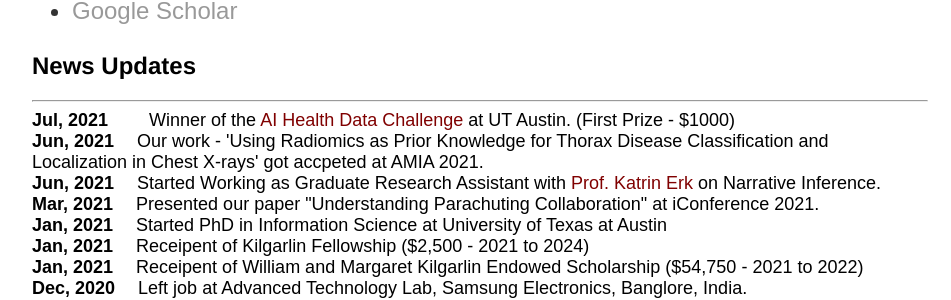
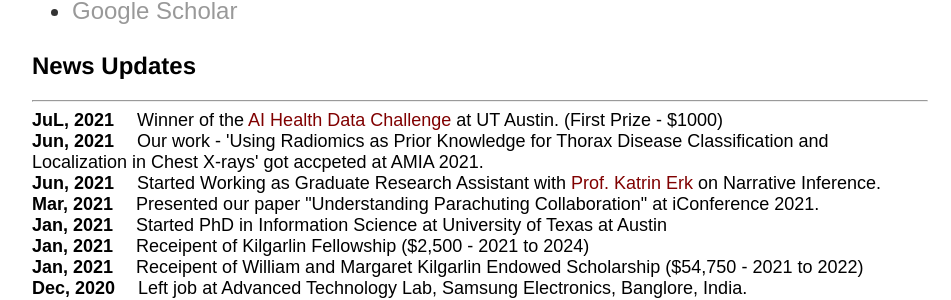
Before and after one commit to Ajay1994/ajay1994.github.io, a Jekyll site: the page built from index.html, in a window 1280 px wide. Shown: the part 1050-1350 px from the top of the page, without its empty margins (160-1111 px from the left). Built offline with Jekyll 4.4.1, drawn with Linux system fonts in a browser that asks for light colours.

Commit message:
Update index.html

```diff
--- a/index.html
+++ b/index.html
@@ -39,7 +39,7 @@
 		<h2 style = "font-size:24px">News Updates</h2>
 		<hr/>
 		<div style ="font-size:18px; font-family: Arial, Helvetica, sans-serif;">
-			<strong>Jul, 2021</strong> &emsp;&emsp;Winner of the <a href = "https://aihealth.ischool.utexas.edu/AIHealthChallenge/index.html" style="color:#800000">AI Health Data Challenge</a> at UT Austin. (First Prize - $1000)</br>
+			<strong>JuL, 2021</strong> &emsp;Winner of the <a href = "https://aihealth.ischool.utexas.edu/AIHealthChallenge/index.html" style="color:#800000">AI Health Data Challenge</a> at UT Austin. (First Prize - $1000)</br>
 			<strong>Jun, 2021</strong> &emsp;Our work - 'Using Radiomics as Prior Knowledge for Thorax Disease Classification and Localization in Chest X-rays' got accpeted at AMIA 2021.</br>
 			<strong>Jun, 2021</strong> &emsp;Started Working as Graduate Research Assistant with <a href = "http://www.katrinerk.com/" style="color:#800000"> Prof. Katrin Erk </a> on Narrative Inference. </br>
 			<strong>Mar, 2021</strong> &emsp;Presented our paper "Understanding Parachuting Collaboration" at iConference 2021.</br>
```
